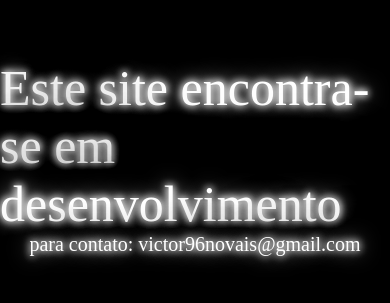
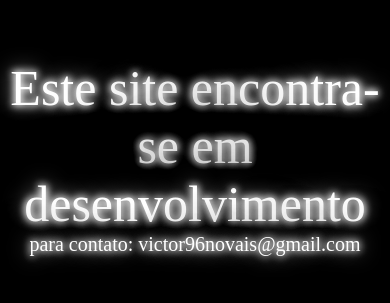
Before and after one commit to victorb132/victor-consultoria, a React (Vite) app: page / in a window 390 px wide. Shown: the part 265-568 px from the top of the page. Built offline with nearby package versions, Linux system fonts and the light colour scheme.

Commit message:
fix/border-mobilee

```diff
--- a/src/App.tsx
+++ b/src/App.tsx
@@ -14,6 +14,7 @@ const NeonText = styled.p`
     0 0 151px #000;
   align-self: center;
   font-size: 50px;
+  text-align: center;
 `;
 
 const Container = styled.div`
@@ -22,6 +23,7 @@ const Container = styled.div`
   height: 100vh;
   flex-direction: column;
   background-color: black;
+  padding: 10px;
 `;
 
 
```
